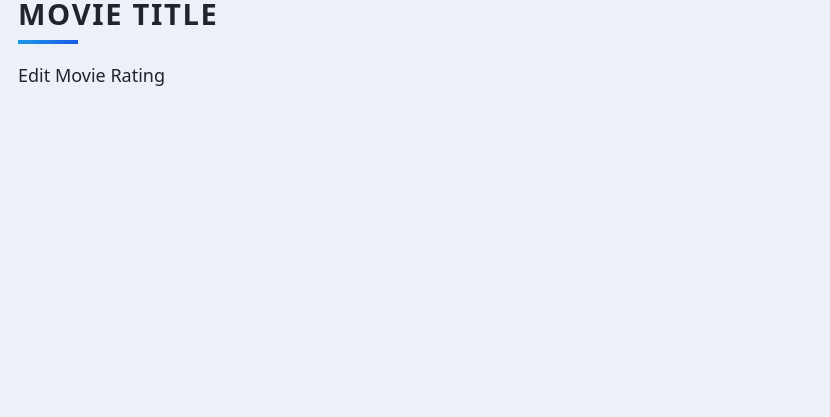
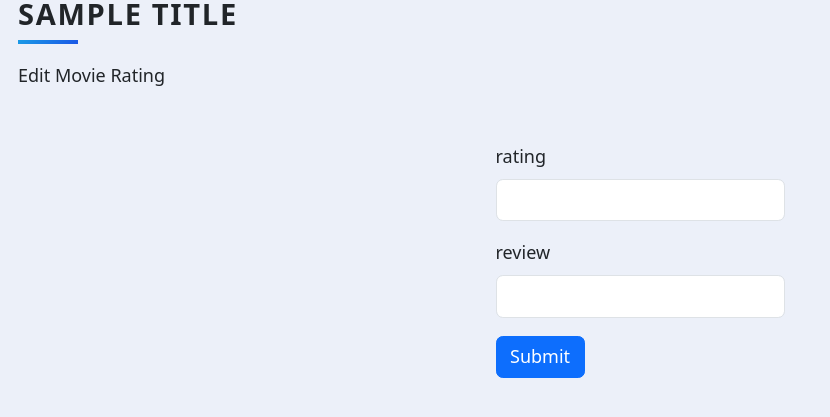
Before and after one commit to kunal356/day64-start, a Flask app: template templates/edit.html in a window 1280 px wide. Shown: the top 417 px of the page, without its empty margins (0-830 px from the left). Run offline with Flask 3, Linux system fonts and the light colour scheme; tables that the repository leaves empty hold one stand-in row (values such as "Sample post"); the template is opened without the code that fills it: values that come from a table or form of the project are taken from there, most other values are stand-ins (such as "Sample title", 1, 10 or a date in 2020); some libraries are stand-ins or nearby versions.

Commit message:
489. Requirement 2 - Be Able to Edit a Movie's Rating and Review

```diff
--- a/main.py
+++ b/main.py
@@ -30,18 +30,28 @@ Bootstrap5(app)
 db = SQLAlchemy(app)
 
 # CREATE TABLE
+
+
 class MovieList(db.Model):
-    id : Mapped[int] = mapped_column(Integer, primary_key=True)
-    title : Mapped[str] = mapped_column(String(250), unique=True, nullable=False)
-    year : Mapped[int] = mapped_column(Integer,nullable=True)
-    description : Mapped[str] = mapped_column(String(250), nullable=True)
-    rating : Mapped[float] = mapped_column(Float, nullable=True)
-    ranking : Mapped[int] = mapped_column(Integer, nullable=True)
+    id: Mapped[int] = mapped_column(Integer, primary_key=True)
+    title: Mapped[str] = mapped_column(
+        String(250), unique=True, nullable=False)
+    year: Mapped[int] = mapped_column(Integer, nullable=True)
+    description: Mapped[str] = mapped_column(String(250), nullable=True)
+    rating: Mapped[float] = mapped_column(Float, nullable=True)
+    ranking: Mapped[int] = mapped_column(Integer, nullable=True)
     review: Mapped[str] = mapped_column(String(250), nullable=True)
     img_url: Mapped[str] = mapped_column(String(250), nullable=True)
 
+
 with app.app_context():
     db.create_all()
+
+
+class EditForm(FlaskForm):
+    rating = StringField('rating', validators=[DataRequired()])
+    review = StringField('review', validators=[DataRequired()])
+    submit = SubmitField('Submit')
 
 
 @app.route("/")
@@ -50,5 +60,19 @@ def home():
         db.select(MovieList).order_by(MovieList.ranking)).scalars()
     return render_template("index.html", all_movies=all_movies)
 
+@app.route("/edit", methods=["POST", "GET"])
+def edit():
+    id = request.args.get('id')
+    movie_to_update = db.session.execute(db.select(MovieList).where(MovieList.id == id)).scalar()
+    form = EditForm()
+    if request.method == "GET":
+        form.rating.data = movie_to_update.rating
+        form.review.data = movie_to_update.review
+    if form.validate_on_submit():
+        movie_to_update.rating = form.rating.data
+        movie_to_update.review = form.review.data
+        db.session.commit()
+        return redirect(url_for('home'))
+    return render_template('edit.html', form=form, title=movie_to_update.title)
 if __name__ == '__main__':
     app.run(debug=True)
--- a/templates/edit.html
+++ b/templates/edit.html
@@ -1,10 +1,11 @@
 {% extends 'base.html' %}
-
+{% from 'bootstrap5/form.html' import render_form %}
 {% block title %}Edit Movies{% endblock %}
 
 {% block content %}
 <div class="content">
-  <h1 class="heading">Movie Title</h1>
+  <h1 class="heading">{{title}}</h1>
     <p class="description">Edit Movie Rating</p>
+    {{render_form(form)}}
   </div>
 {% endblock %}
--- a/templates/index.html
+++ b/templates/index.html
@@ -23,7 +23,7 @@
             {{movie["description"]}}
         </p>
 
-        <a href="#" class="button">Update</a>
+        <a href="{{url_for('edit', id=movie['id'])}}" class="button">Update</a>
         <a href="#" class="button delete-button">Delete</a>
 
       </div>
```
